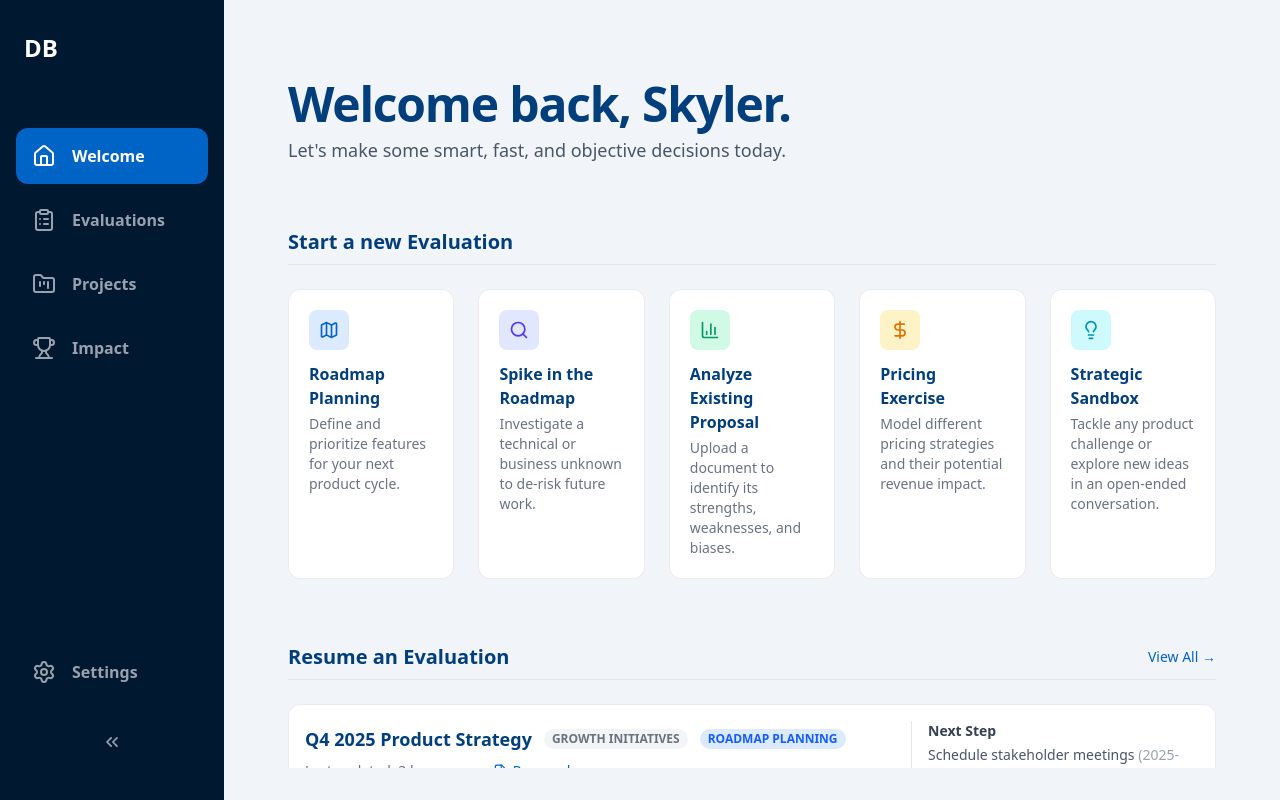
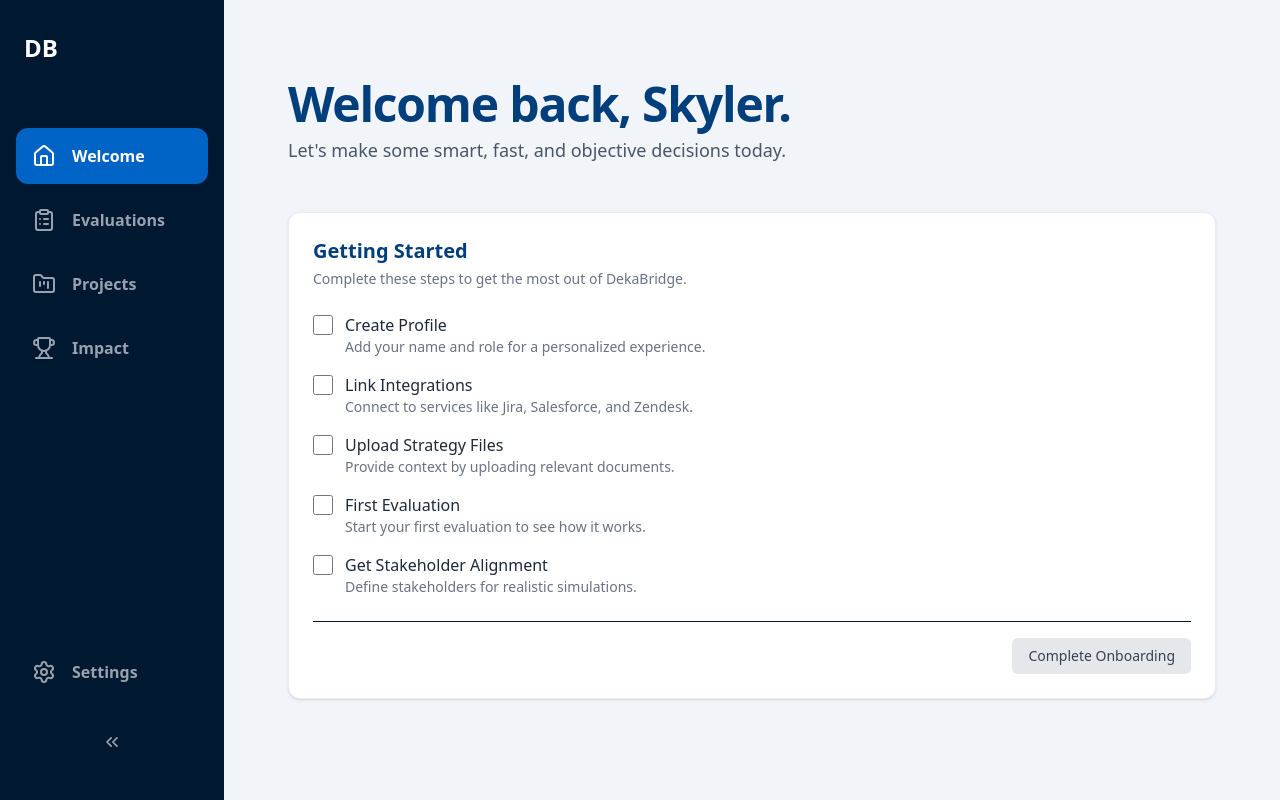
Before and after one commit to dekabridge/vibe-fe, a React (Vite) app: page / in a window 1280 px wide. Built offline with nearby package versions, Linux system fonts and the light colour scheme.

Commit message:
first draft of onboarding card

```diff
--- a/src/App.jsx
+++ b/src/App.jsx
@@ -56,6 +56,7 @@ export default function App() {
   const [userName, setUserName] = useState('Skyler Place');
   const [settingsInitialTab, setSettingsInitialTab] = useState('Profile');
   const [highlightedNextStepId, setHighlightedNextStepId] = useState(null);
+  const [showOnboarding, setShowOnboarding] = useState(true);
 
   const [mainMessages, setMainMessages] = useState([
     { sender: 'DekaBridge Agent', text: 'Welcome to the evaluation roadmap. I am the DekaBridge Agent, your strategic AI. How can we begin defining the problem space today?', type: 'ai' },
@@ -218,7 +219,7 @@ export default function App() {
     setActiveEvaluationId(null);
   };
 
-  const renderActiveView = () => {
+const renderActiveView = () => {
     const handleNavigate = (page, initialTab = 'Profile') => {
       setActiveLeftNav(page);
       setSettingsInitialTab(initialTab);
@@ -235,6 +236,9 @@ export default function App() {
         onNavigateToImpact={() => handleNavigate('Impact')}
         onStartNewEvaluation={handleStartNewEvaluation}
         onSelectEvaluation={handleSelectSpecificEvaluation}
+        showOnboarding={showOnboarding}
+        setShowOnboarding={setShowOnboarding}
+        onNavigate={handleNavigate}
       />;
     }
     if (activeLeftNav === 'Evaluations') {
@@ -792,8 +796,7 @@ const AutosizeTextarea = (props) => {
     );
 };
 // --- WELCOME SCREEN COMPONENT ---
-const WelcomeScreen = ({ userName, onNavigateToEvaluations, onNavigateToProjects, onNavigateToImpact, onStartNewEvaluation, evaluations, projects, nextSteps, onSelectEvaluation }) => {
-  const assignedEvaluations = projects.flatMap(p =>
+const WelcomeScreen = ({ userName, onNavigateToEvaluations, onNavigateToProjects, onNavigateToImpact, onStartNewEvaluation, evaluations, projects, nextSteps, onSelectEvaluation, showOnboarding, setShowOnboarding, onNavigate }) => {  const assignedEvaluations = projects.flatMap(p =>
     p.evaluationIds.map(evalId => {
         const evaluation = evaluations.find(e => e.id === evalId);
         return { ...evaluation, projectName: p.name };
@@ -807,6 +810,16 @@ const WelcomeScreen = ({ userName, onNavigateToEvaluations, onNavigateToProjects
           <h2 className="text-4xl font-bold tracking-tight text-[#003E7C] sm:text-5xl">Welcome back, {userName.split(' ')[0]}.</h2>
           <p className="mt-2 text-lg text-gray-600">Let's make some smart, fast, and objective decisions today.</p>
         </div>
+
+        {showOnboarding && (
+            <div className="mb-16">
+                <OnboardingCard
+                    onNavigate={onNavigate}
+                    onComplete={() => setShowOnboarding(false)}
+                    onStartEvaluation={() => onStartNewEvaluation('Roadmap Planning', 'blue')}
+                />
+            </div>
+        )}
 
         <WelcomeSection title="Start a new Evaluation">
           <div className="grid grid-cols-1 sm:grid-cols-2 lg:grid-cols-3 xl:grid-cols-5 gap-6">
@@ -1506,7 +1519,56 @@ const StakeholderSettings = () => {
         </div>
     );
 };
-
+const OnboardingCard = ({ onNavigate, onComplete, onStartEvaluation }) => {
+    const [completedSteps, setCompletedSteps] = useState([]);
+
+    const toggleStep = (step) => {
+        setCompletedSteps(prev =>
+            prev.includes(step) ? prev.filter(s => s !== step) : [...prev, step]
+        );
+    };
+
+    const steps = [
+        { id: 'profile', title: 'Create Profile', description: 'Add your name and role for a personalized experience.', link: () => onNavigate('Settings', 'Profile') },
+        { id: 'integrations', title: 'Link Integrations', description: 'Connect to services like Jira, Salesforce, and Zendesk.', link: () => onNavigate('Settings', 'Integrations') },
+        { id: 'files', title: 'Upload Strategy Files', description: 'Provide context by uploading relevant documents.', link: () => onNavigate('Settings', 'Files') },
+        { id: 'evaluation', title: 'First Evaluation', description: 'Start your first evaluation to see how it works.', link: onStartEvaluation },
+        { id: 'stakeholders', title: 'Get Stakeholder Alignment', description: 'Define stakeholders for realistic simulations.', link: () => onNavigate('Settings', 'Stakeholders') },
+    ];
+
+    return (
+        <div className="bg-white p-6 rounded-xl border border-gray-200/80 shadow-sm">
+            <h3 className="text-xl font-semibold text-[#003E7C]">Getting Started</h3>
+            <p className="text-sm text-gray-500 mt-1">Complete these steps to get the most out of DekaBridge.</p>
+            <div className="mt-6 space-y-4">
+                {steps.map(step => {
+                    const isCompleted = completedSteps.includes(step.id);
+                    return (
+                        <div key={step.id} className="flex items-start gap-3">
+                            <input
+                                type="checkbox"
+                                checked={isCompleted}
+                                onChange={() => toggleStep(step.id)}
+                                className="h-5 w-5 rounded border-gray-300 text-[#0063C6] focus:ring-[#0063C6] mt-0.5"
+                            />
+                            <div>
+                                <button onClick={step.link} className={`text-left font-medium ${isCompleted ? 'text-gray-500 line-through' : 'text-gray-800 hover:text-[#0063C6]'}`}>
+                                    {step.title}
+                                </button>
+                                <p className={`text-sm ${isCompleted ? 'text-gray-400' : 'text-gray-500'}`}>{step.description}</p>
+                            </div>
+                        </div>
+                    )
+                })}
+            </div>
+            <div className="mt-6 border-t pt-4 text-right">
+                <button onClick={onComplete} className="bg-gray-200 text-gray-700 px-4 py-2 rounded-md text-sm font-medium hover:bg-gray-300">
+                    Complete Onboarding
+                </button>
+            </div>
+        </div>
+    );
+};
 const AddStakeholderModal = ({ basePersonas, onClose, onAdd }) => {
     const [nickname, setNickname] = useState('');
     const [basePersona, setBasePersona] = useState(basePersonas[0]);
```
